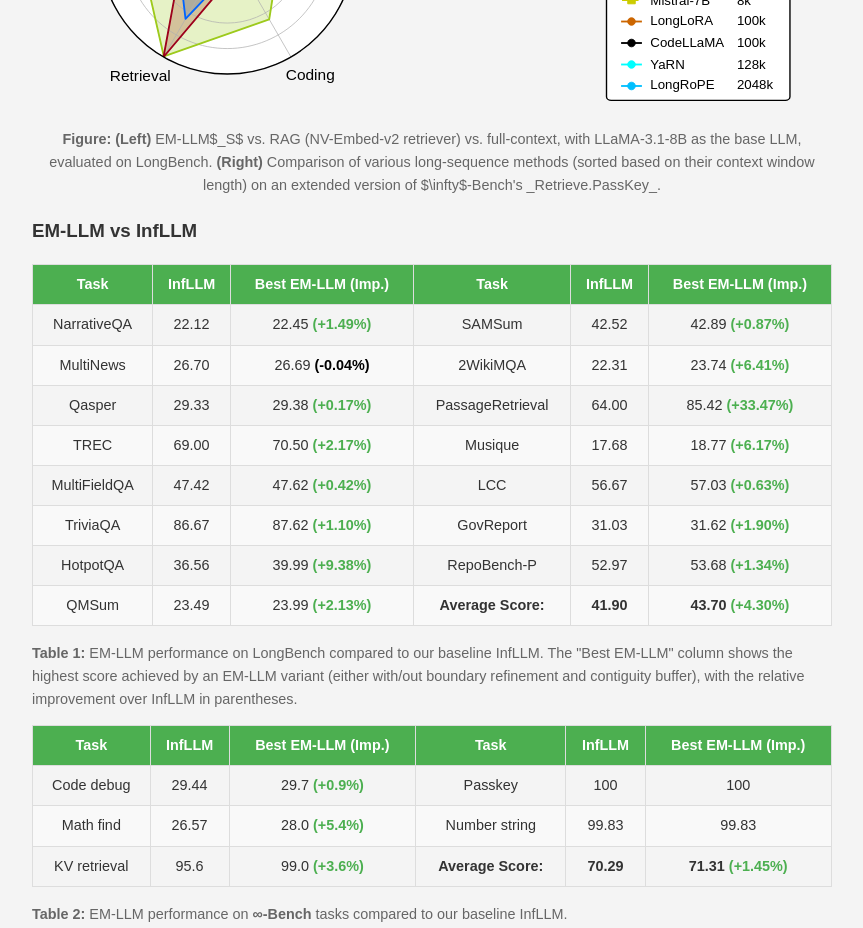
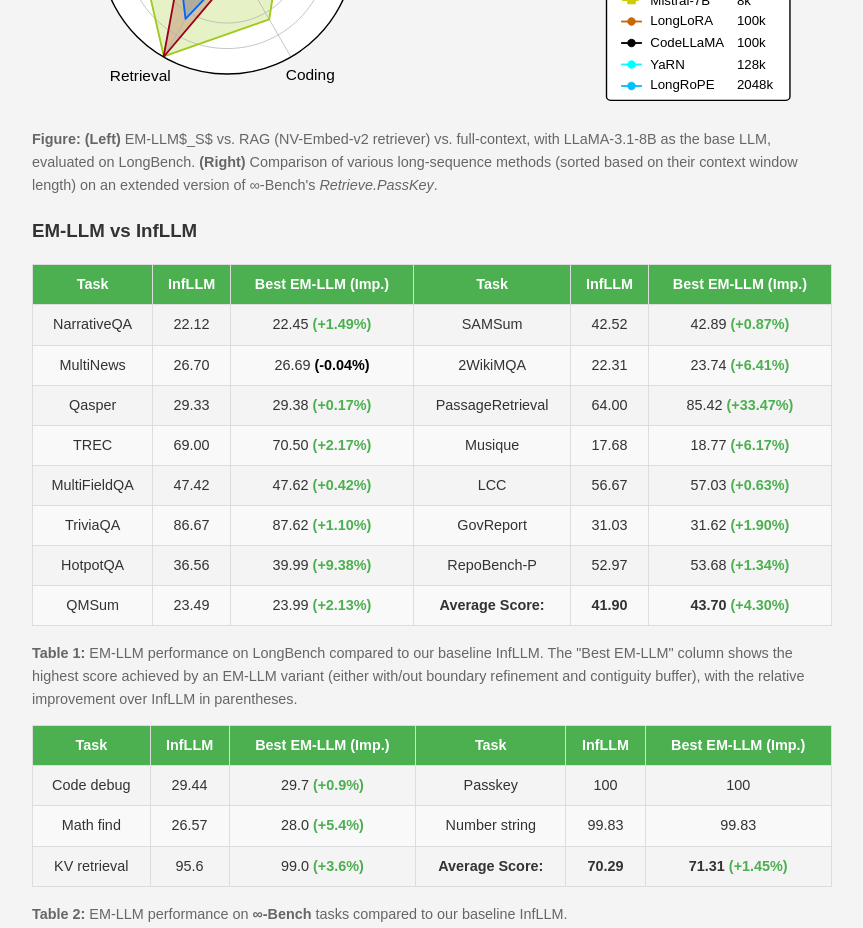
Before and after one commit to em-llm/em-llm.github.io, a plain HTML site: page index.html in a window 1280 px wide. Shown: the part 2280-3208 px from the top of the page, without its empty margins (208-1071 px from the left). Drawn offline with nearby package versions, Linux system fonts and the light colour scheme; some packages are replaced by stand-ins of ours.

Commit message:
Update index.html

```diff
--- a/index.html
+++ b/index.html
@@ -67,10 +67,10 @@
             <p>
             <div align="center">
               <img src="./Fig_rag_fc_10M.svg" alt="emllm_rag_fc" width="100%"/>
-                <p class="table-caption">
-                  <strong>Figure:</strong> <strong>(Left)</strong> EM-LLM$_S$ vs. RAG (NV-Embed-v2 retriever) vs. full-context, with LLaMA-3.1-8B as the base LLM, evaluated on LongBench. <strong>(Right)</strong> Comparison of various long-sequence methods (sorted based on their context window length) on an extended version of $\infty$-Bench's _Retrieve.PassKey_.
-                </p>
             </div>
+            <p class="table-caption">
+              <strong>Figure:</strong> <strong>(Left)</strong> EM-LLM$_S$ vs. RAG (NV-Embed-v2 retriever) vs. full-context, with LLaMA-3.1-8B as the base LLM, evaluated on LongBench. <strong>(Right)</strong> Comparison of various long-sequence methods (sorted based on their context window length) on an extended version of ∞-Bench's <i>Retrieve.PassKey</i>.
+            </p>
             </p>
 
             <h3>EM-LLM vs <a href="#" class="dataset-link">InfLLM</a></h3>
```
